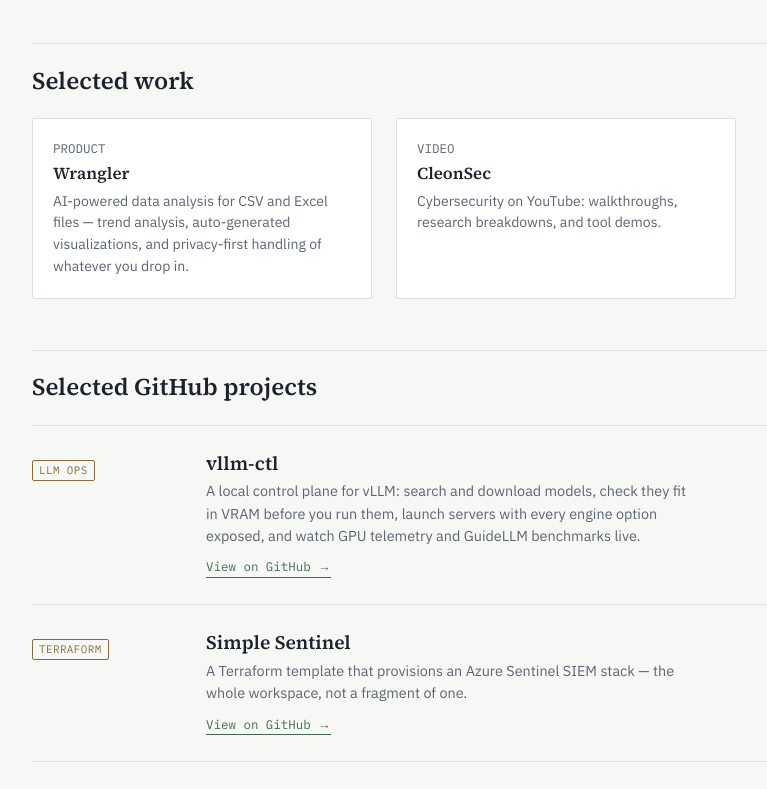
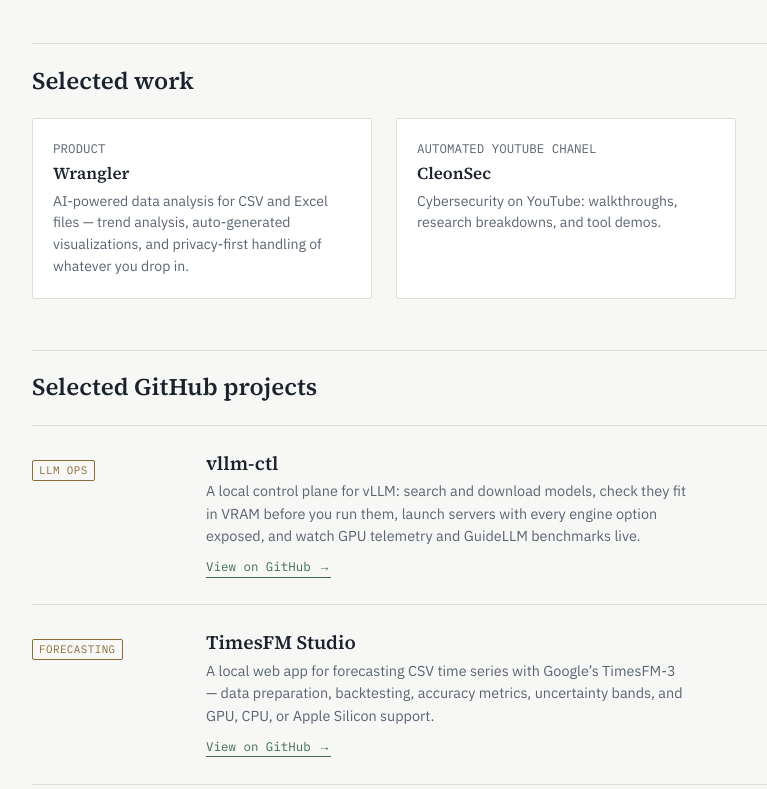
Before and after one commit to dewardvide/davids-tech-journal, a Next.js app: page / in a window 1280 px wide. Shown: the part 580-1369 px from the top of the page, without its empty margins (176-943 px from the left). Built offline with nearby package versions, Linux system fonts and the light colour scheme.

Commit message:
Add TimesFM Studio to selected projects

```diff
--- a/app/page.tsx
+++ b/app/page.tsx
@@ -15,7 +15,7 @@
     body: 'AI-powered data analysis for CSV and Excel files — trend analysis, auto-generated visualizations, and privacy-first handling of whatever you drop in.',
   },
   {
-    meta: 'VIDEO',
+    meta: 'AUTOMATED YOUTUBE CHANEL',
     title: 'CleonSec',
     href: LINKS.cleonsec,
     body: 'Cybersecurity on YouTube: walkthroughs, research breakdowns, and tool demos.',
@@ -28,6 +28,12 @@
     title: 'vllm-ctl',
     href: LINKS.vllmCtl,
     body: 'A local control plane for vLLM: search and download models, check they fit in VRAM before you run them, launch servers with every engine option exposed, and watch GPU telemetry and GuideLLM benchmarks live.',
+  },
+  {
+    tag: 'FORECASTING',
+    title: 'TimesFM Studio',
+    href: LINKS.timesfmStudio,
+    body: 'A local web app for forecasting CSV time series with Google’s TimesFM-3 — data preparation, backtesting, accuracy metrics, uncertainty bands, and GPU, CPU, or Apple Silicon support.',
   },
   {
     tag: 'TERRAFORM',
--- a/lib/links.ts
+++ b/lib/links.ts
@@ -5,6 +5,7 @@
   wrangler: 'https://wrangler-nodejs.vercel.app',
   cleonsec: 'https://www.youtube.com/@CleonSec',
   vllmCtl: 'https://github.com/dewardvide/vllm-ctl',
+  timesfmStudio: 'https://github.com/dewardvide/TimesFM-Studio',
   simpleSentinel: 'https://github.com/dewardvide/Simple_Sentinel',
   sentinelNotebook: 'https://github.com/dewardvide/My-First-Sentinel-Notebook',
 } as const;
```
